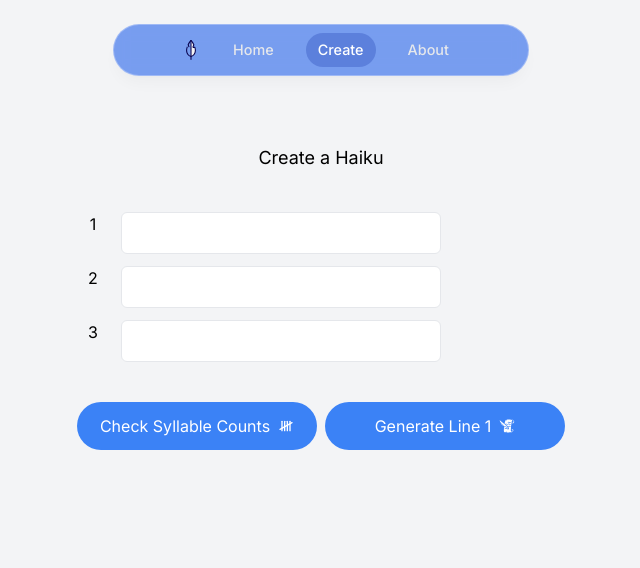
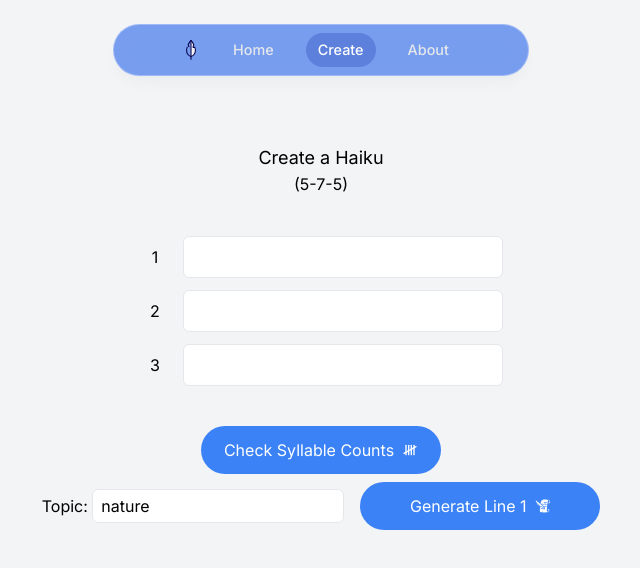
Before and after one commit to Z-Ahmad/quantum-quill, a Next.js app: page /create in a window 1280 px wide. Shown: the top 568 px of the page, without its empty margins (319-959 px from the left). Built offline with nearby package versions, Linux system fonts and the light colour scheme; no server answers.

Commit message:
implemented custom topic input
optomized syllable counting and line generation

centered elements

```diff
--- a/components/Create.tsx
+++ b/components/Create.tsx
@@ -8,11 +8,17 @@ import LineGenerationButton from "./LineGenerationButton";
 export default function Create() {
   const [inputLines, setInputLines] = useState<string[]>(["", "", ""]); // tracks values in each line
   const [inputBorders, setInputBorders] = useState<string[]>(["", "", ""]); // tracks border colors for lines green or red
+  const [topic, setTopic] = useState<string>("nature"); // tracks topic for line generation
+
   const handleLineChange = (e: React.ChangeEvent<HTMLInputElement>, index: number) => {
     const newInputLines = [...inputLines];
     newInputLines[index] = e.target.value;
     setInputLines(newInputLines);
   };
+
+  const handleTopicChange = (e: React.ChangeEvent<HTMLInputElement>) => {
+    setTopic(e.target.value);
+  }
 
   const checkSyllableCount = async () => {
     let counts = [];
@@ -37,20 +43,23 @@ export default function Create() {
 
   const handleGenerateLine = async (topic: string) => {
     const content = await generateLine(topic);
+
     //set line1 = content
     setInputLines([(content || '') as string, inputLines[1], inputLines[2]]);
-    console.log(content);
-    await checkSyllableCount();
+    const newInputBorders = [...inputBorders];
+    newInputBorders[0] = "border-green-500";
+    setInputBorders(newInputBorders);
   }
 
 
   return (
     <div>
-      <form action="">
-        <h2 className="text-center text-lg mb-10">Create a Haiku</h2>
-        <div className="flex flex-col gap-y-3 mb-5 sm:mb-10">
+      <form action="" className="flex flex-col justify-center items-center">
+        <h2 className="text-center text-lg">Create a Haiku</h2>
+        <p className="text-center tex-md mb-10">(5-7-5)</p>
+        <div className="flex flex-col justify-center items-center gap-y-3 mb-5 sm:mb-10">
           {inputLines.map((line, index) => (
-            <div key={index} className="flex gap-3">
+            <div key={index} className="flex items-center gap-3">
               <label htmlFor={`line${index + 1}`} className="w-8 text-center">
                 {index + 1}
               </label>
@@ -67,21 +76,39 @@ export default function Create() {
         </div>
       </form>
 
-      <div className="flex gap-2 flex-col sm:flex-row">
-        <form action={async ()=>{
-          await checkSyllableCount()
+      <div className="flex gap-2 flex-col justify-center items-center">
+        <form
+          action={async () => {
+            await checkSyllableCount();
           }}
         >
-          <SyllableCheckButton/>
+          <SyllableCheckButton />
         </form>
 
-        <form action={async()=>{
-          await handleGenerateLine("nature")
-        }}>
-          <LineGenerationButton/>
+        <form
+          action={async () => {
+            await handleGenerateLine(topic);
+          }}
+        >
+          <div className="flex flex-col sm:flex-row gap-4 items-center">
+            <div>
+              <label className="text-center" htmlFor="topic">
+                Topic:{" "}
+              </label>
+              <input
+                className="border rounded-md px-2 py-1"
+                type="text"
+                name="topic"
+                id="topic"
+                onChange={(e) => handleTopicChange(e)}
+                value={topic}
+                autoComplete="off"
+                />
+              </div>
+            <LineGenerationButton />
+          </div>
         </form>
       </div>
-
     </div>
   );
 }
--- a/lib/api.ts
+++ b/lib/api.ts
@@ -17,7 +17,9 @@ interface SyllableResponse {
 export async function countSyllables(line: string): Promise<number> {
   try {
     let count = 0;
-    const words = line.split(" ");
+    let words = line.split(" ");
+    //remove punctuation
+    words = words.map(word => word.replace(/[.,\/#!$%\^&\*;:{}=\-_`~()]/g,""))
     // console.log("words", words)
     for(let word of words){
       if(word !== '' && word!== ' '){
@@ -44,7 +46,7 @@ export async function countSyllables(line: string): Promise<number> {
 export async function generateLine(topic: string){
   // console.log(topic)
   const chatCompletion = await openai.chat.completions.create({
-    messages: [{role: 'user', content: 'Generate 1st line (5 syllable) of a haiku about ' + topic}],
+    messages: [{role: 'user', content: 'Generate 1st line (5 syllable) of a haiku about ' + topic + "avoid punctuation and make sure it's 5 syllables"}],
     model: 'gpt-3.5-turbo',
   });
   const content = chatCompletion.choices[0].message.content
```
